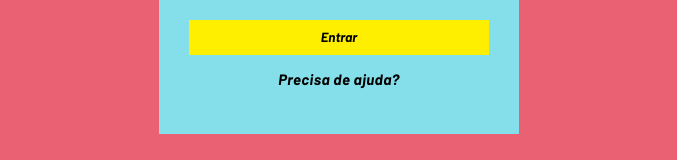
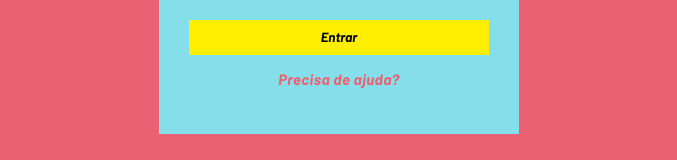
Before and after one commit to gustavorls/notcrunchy-loginpage, a plain HTML site: page index.html in a window 1280 px wide. In both pictures the pointer is over the link "Precisa de ajuda?". Shown: the part 477-637 px from the top of the page, without its empty margins (301-978 px from the left). Drawn offline with Linux system fonts and the light colour scheme.

Commit message:
Update style.css

```diff
--- a/style.css
+++ b/style.css
@@ -113,7 +113,8 @@ h1 {
     color: black;
 }
 
-a:hover #cadastro a {
+#cadastro a:hover {
+    transition: 0.2s;
     color: #ea6173;
 }
 
```
